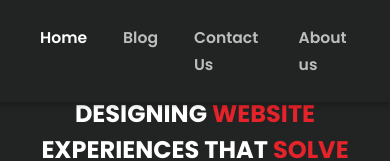
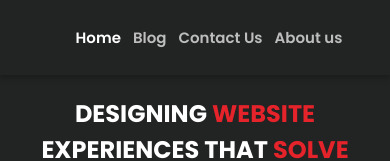
Before and after one commit to HajMajFrojnd/HajMajFrojnd.github.io, a plain HTML site: page index.html in a window 390 px wide. Shown: the top 161 px of the page. Drawn offline with nearby package versions, Linux system fonts and the light colour scheme.

Commit message:
responsive nav changes

```diff
--- a/style.css
+++ b/style.css
@@ -398,6 +398,12 @@ body {
   }
 }
 
+@media only screen and (max-width: 880px){
+  .nav-btn {
+    display: none;
+  }
+}
+
 @media only screen and (max-width: 850px) {
   .grid-container {
     -ms-grid-columns: 1fr 8px 1fr 8px 1fr 8px 1fr;
@@ -414,9 +420,6 @@ body {
   }
   .breadcrumb{
       grid-column: 1/5;
-  }
-  .nav-btn {
-    display: none;
   }
 
   .navigation {
@@ -617,6 +620,15 @@ body {
   .footer-links div{
     flex: 1 1 0px;
   }
+
+  .nav-list{
+    margin: 0;
+  }
+
+  .nav-item  {
+    margin-right: 1rem;
+    font-size: 1.25rem;
+  }
 }
 
 .footer-links a {
```
